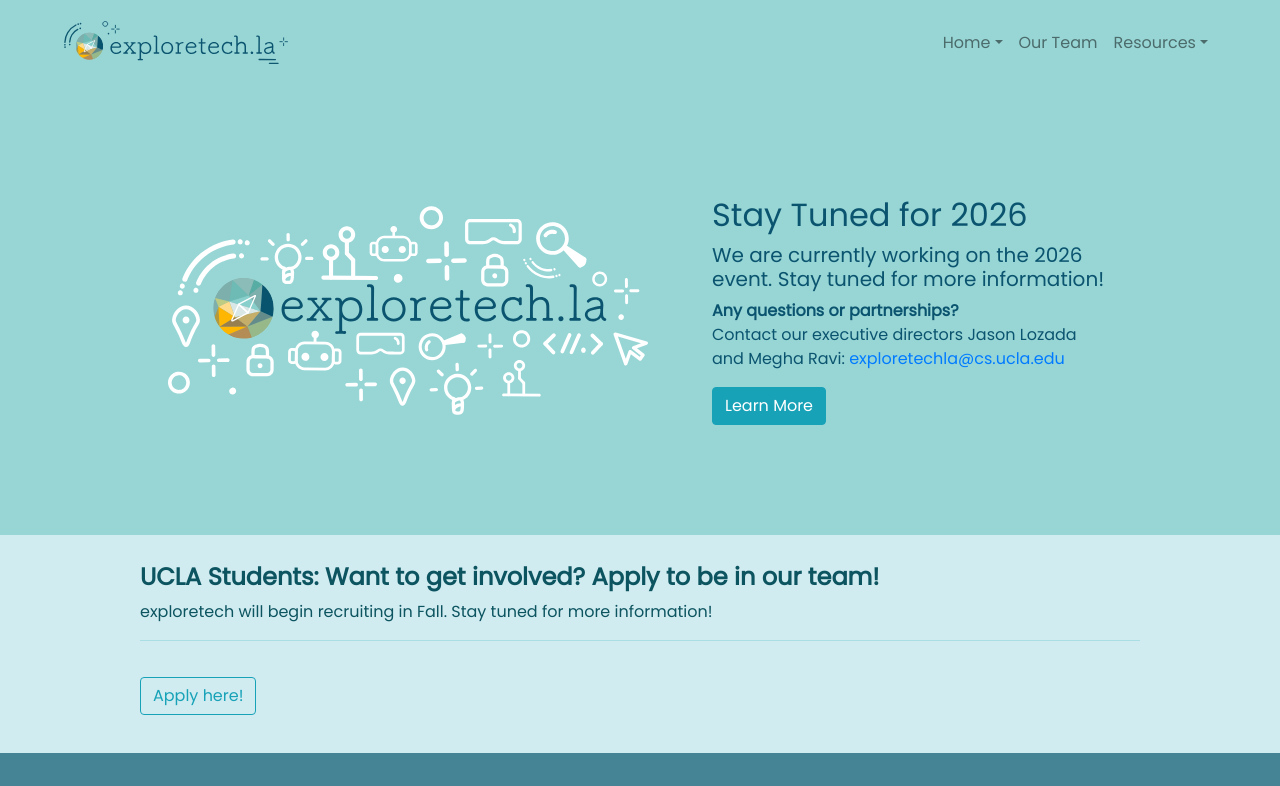
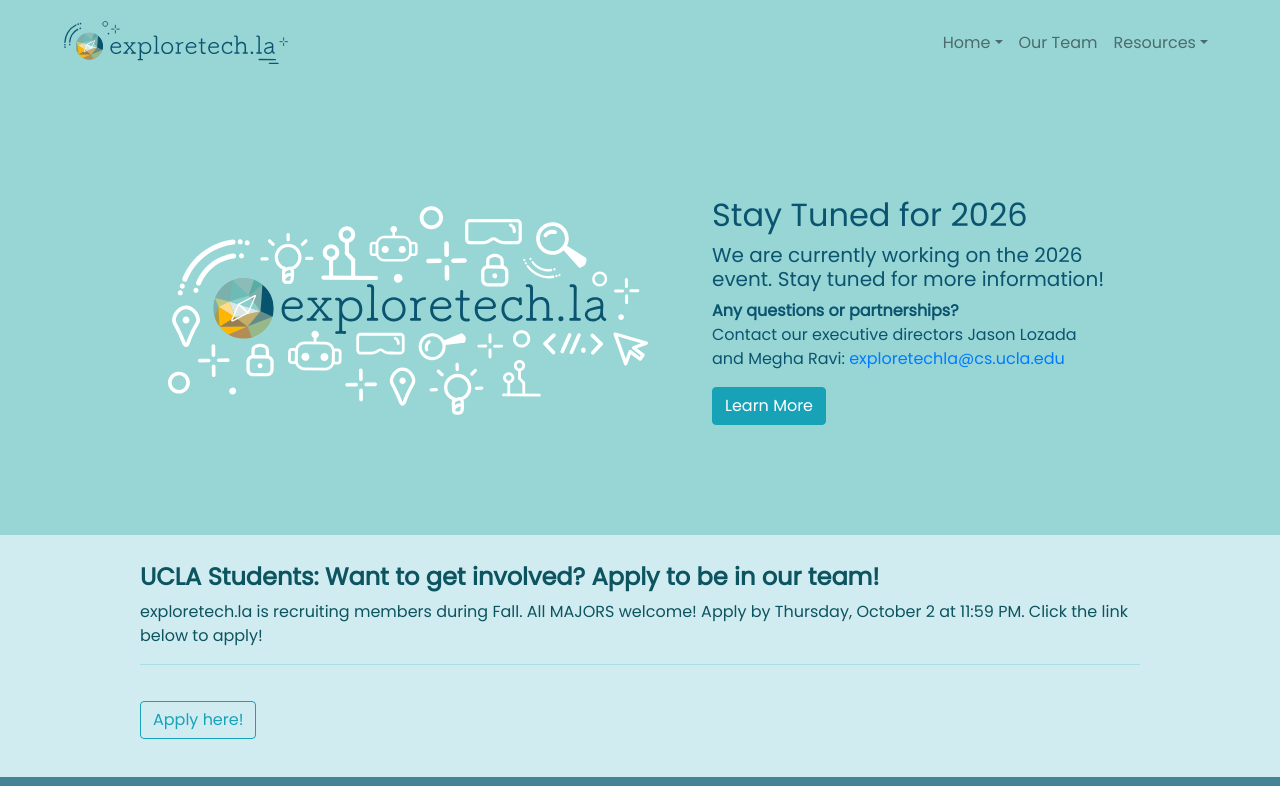
Before and after one commit to exploretech-la/website, a React (Create React App) app: page / in a window 1280 px wide. Shown: the top 786 px of the page. Built offline with nearby package versions, Linux system fonts and the light colour scheme.

Commit message:
new text

```diff
--- a/src/components/Home.jsx
+++ b/src/components/Home.jsx
@@ -16,8 +16,7 @@
       <Alerts
         title="UCLA Students: Want to get involved? Apply to be in our team!"
         messages={[
-          "exploretech will begin recruiting in Fall. Stay tuned for more information!"
-          // "exploretech.la is recruiting members throughout Summer! If you would like to join us in inspiring high school students, apply by 07/14/2025! All MAJORS welcome. For more information, check out the link below!"
+          "exploretech.la is recruiting members during Fall. All MAJORS welcome! Apply by Thursday, October 2 at 11:59 PM. Click the link below to apply!"
         ]}
         primaryLink="https://forms.gle/mT2T6QYNXBJHpAAc9"
         // primaryText="Applications out soon"
```
